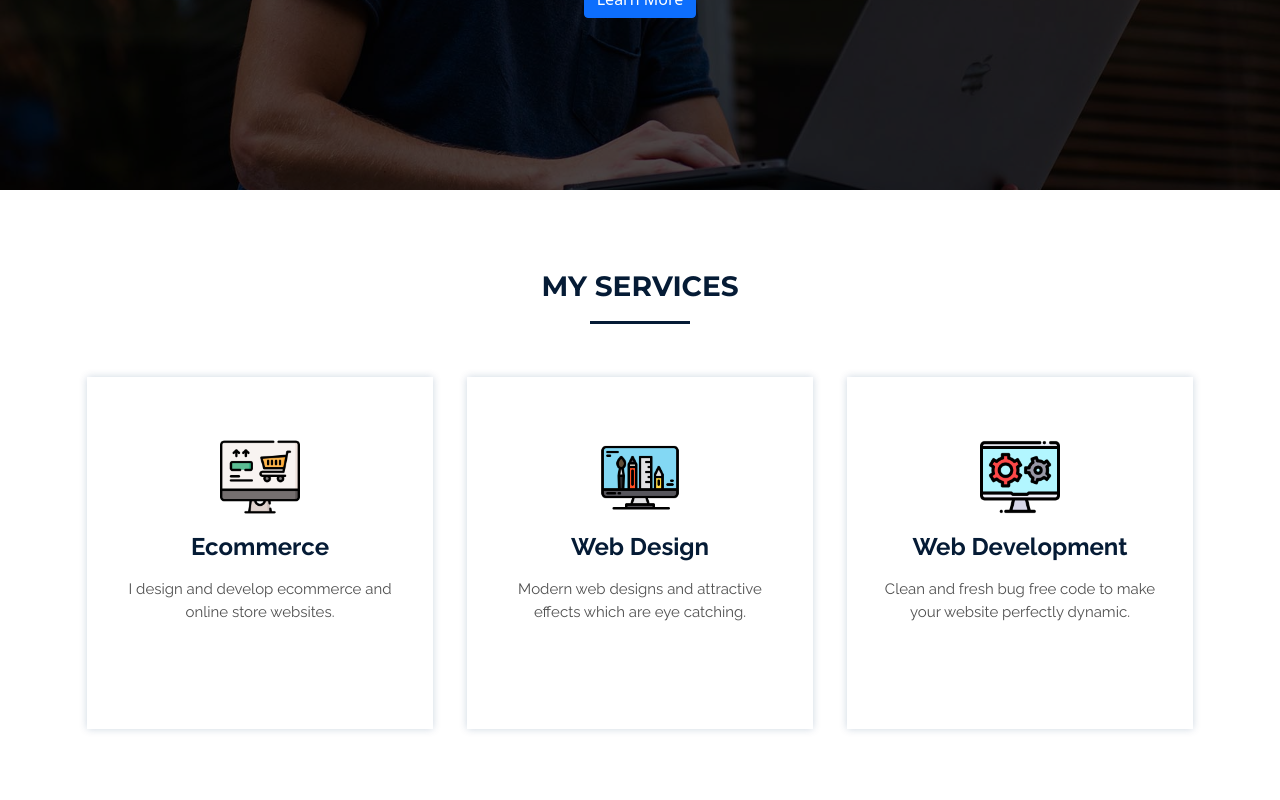
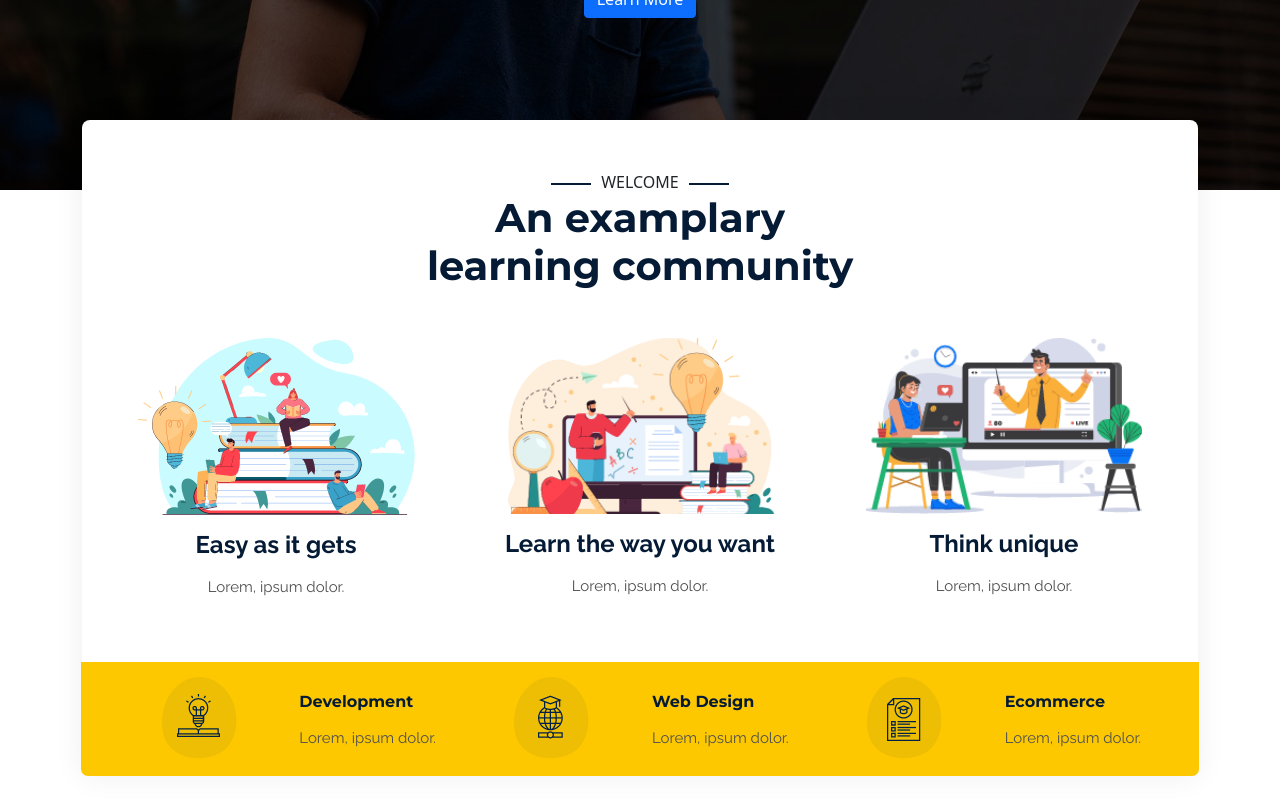
Before and after one commit to pavel99pop/Laravel-with-Reactjs-Udemy-, a React (Create React App) app in the folder frontend/: page / in a window 1280 px wide. Shown: the part 360-1160 px from the top of the page. Built offline with nearby package versions, Linux system fonts and the light colour scheme; a web font is replaced by a local one.

Commit message:
Added welcome section to homepage

```diff
--- a/frontend/src/assets/styles/styles.css
+++ b/frontend/src/assets/styles/styles.css
@@ -419,3 +419,78 @@
   color: #ffee00;
   font-size: 40px;
 }
+
+/* Home Page Welcome Design */
+.intro-area--top {
+  margin-top: -70px;
+  position: relative;
+  z-index: 2;
+}
+
+.section-title {
+  margin-bottom: 45px;
+  position: relative;
+}
+
+.section-title .sub-title {
+  font-weight: 500;
+  position: relative;
+  display: inline-block;
+  margin-bottom: 0;
+}
+
+.intro-area-inner {
+  box-shadow: 0 0 30px rgb(0 0 0 / 7%);
+  background: #fff;
+  padding: 50px 0 0;
+  border-radius: 8px;
+}
+
+.section-title .sub-title.double-line:before {
+  content: "";
+  position: absolute;
+  left: -50px;
+  top: 10px;
+  height: 2px;
+  width: 40px;
+  background: #051b35;
+}
+
+.section-title .sub-title.double-line:after {
+  content: "";
+  position: absolute;
+  right: -50px;
+  top: 10px;
+  height: 2px;
+  width: 40px;
+  background: #051b35;
+}
+
+.maintitle {
+  font-family: "Montserrat", sans-serif;
+  font-weight: 700;
+  color: #051b35;
+  font-size: 40px;
+}
+
+.intro-footer {
+  padding: 30px 30px 10px;
+  border-radius: 0 0 7px 7px;
+  margin-left: -25px;
+  margin-right: -25px;
+}
+
+.bg-base {
+  background: #fdc800;
+}
+
+.sideImg {
+  margin-top: -15px;
+}
+
+.homeIntro {
+  font-family: "Montserrat", sans-serif;
+  font-weight: 700;
+  color: #051b35;
+  font-size: 16px;
+}
--- /dev/null
+++ b/frontend/src/components/Welcome/Welcome.jsx
@@ -0,0 +1,109 @@
+import React from "react";
+import { Fragment } from "react";
+import { Col, Container, Row } from "react-bootstrap";
+import pageone from "../../assets/images/page1.png";
+import pagetwo from "../../assets/images/page2.png";
+import pagethree from "../../assets/images/page3.png";
+import imgone from "../../assets/images/19.png";
+import imgtwo from "../../assets/images/20.png";
+import imgthree from "../../assets/images/21.png";
+
+const Welcome = () => {
+  return (
+    <Fragment>
+      <div className="intro-area--top">
+        <Container>
+          <Row>
+            <Col sm={12}>
+              <div className="section-title text-center">
+                <div className="intro-area-inner">
+                  <h6 className="sub-title double-line">WELCOME</h6>
+                  <h2 className="maintitle">
+                    An examplary
+                    <br />
+                    learning community
+                  </h2>
+
+                  <Container className="text-center mt-5">
+                    <Row>
+                      <Col lg={4} md={6}>
+                        <img src={pageone} />
+                        <h1 className="serviceName">Easy as it gets</h1>
+                        <p className="sectionDescription">
+                          Lorem, ipsum dolor.
+                        </p>
+                      </Col>
+                      <Col lg={4} md={6}>
+                        <img src={pagetwo} />
+                        <h1 className="serviceName">Learn the way you want</h1>
+                        <p className="sectionDescription">
+                          Lorem, ipsum dolor.
+                        </p>
+                      </Col>
+                      <Col lg={4} md={6}>
+                        <img src={pagethree} />
+                        <h1 className="serviceName">Think unique</h1>
+                        <p className="sectionDescription">
+                          Lorem, ipsum dolor.
+                        </p>
+                      </Col>
+                    </Row>
+                    <Row className="intro-footer bg-base text-center mt-5">
+                      <Col lg={4} md={6}>
+                        <Row>
+                          <Col md={6}>
+                            <img className="sideImg" src={imgone} />
+                          </Col>
+                          <Col md={6}>
+                            <h5 className="text-justify homeIntro">
+                              Development
+                            </h5>
+                            <p className="text-justify sectionDescription">
+                              Lorem, ipsum dolor.
+                            </p>
+                          </Col>
+                        </Row>
+                      </Col>
+                      <Col lg={4} md={6}>
+                        <Row>
+                          <Col md={6}>
+                            <img className="sideImg" src={imgtwo} />
+                          </Col>
+                          <Col md={6}>
+                            <h5 className="text-justify homeIntro">
+                              Web Design
+                            </h5>
+                            <p className="text-justify sectionDescription">
+                              Lorem, ipsum dolor.
+                            </p>
+                          </Col>
+                        </Row>
+                      </Col>
+                      <Col lg={4} md={6}>
+                        <Row>
+                          <Col md={6}>
+                            <img className="sideImg" src={imgthree} />
+                          </Col>
+                          <Col md={6}>
+                            <h5 className="text-justify homeIntro">
+                              Ecommerce
+                            </h5>
+                            <p className="text-justify sectionDescription">
+                              Lorem, ipsum dolor.
+                            </p>
+                          </Col>
+                        </Row>
+                      </Col>
+                    </Row>
+                  </Container>
+                </div>
+              </div>
+            </Col>
+          </Row>
+        </Container>
+      </div>
+    </Fragment>
+  );
+};
+
+export default Welcome;
--- a/frontend/src/components/index.jsx
+++ b/frontend/src/components/index.jsx
@@ -17,3 +17,4 @@ export { default as ContactSec } from "./ContactSec/ContactSec";
 export { default as RefundDescription } from "./RefundDescription/RefundDescription";
 export { default as TermsDescription } from "./TermsDescription/TermsDescription";
 export { default as PrivacyDescription } from "./PrivacyDescription/PrivacyDescription";
+export { default as Welcome } from "./Welcome/Welcome";
--- a/frontend/src/pages/HomePage.jsx
+++ b/frontend/src/pages/HomePage.jsx
@@ -11,6 +11,7 @@ import {
   TopBanner,
   TopNavigation,
   Video,
+  Welcome,
 } from "../components";
 
 const HomePage = () => {
@@ -18,6 +19,7 @@ const HomePage = () => {
     <Fragment>
       <TopNavigation title="Easy Learning" />
       <TopBanner />
+      <Welcome />
       <Services />
       <Analysis />
       <Summary />
```
